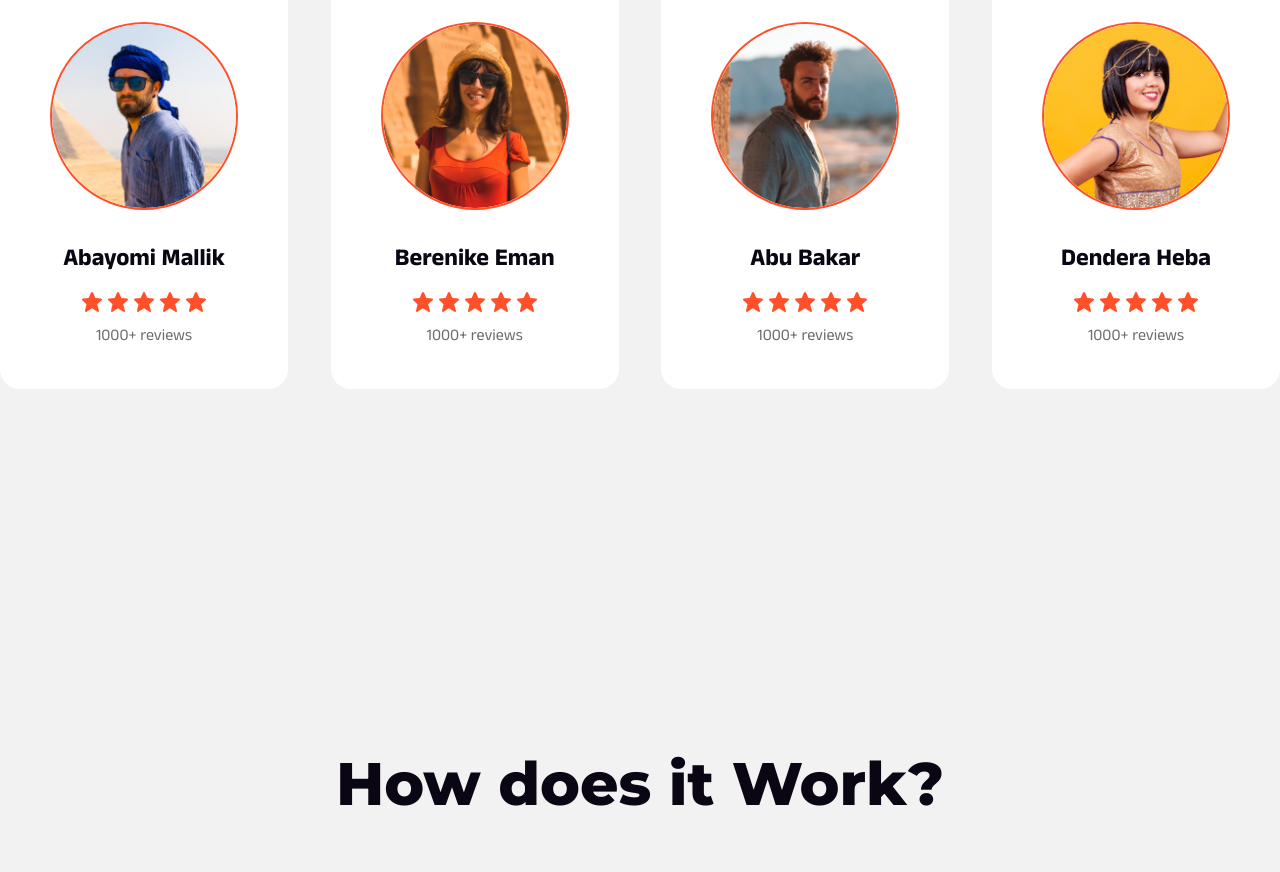
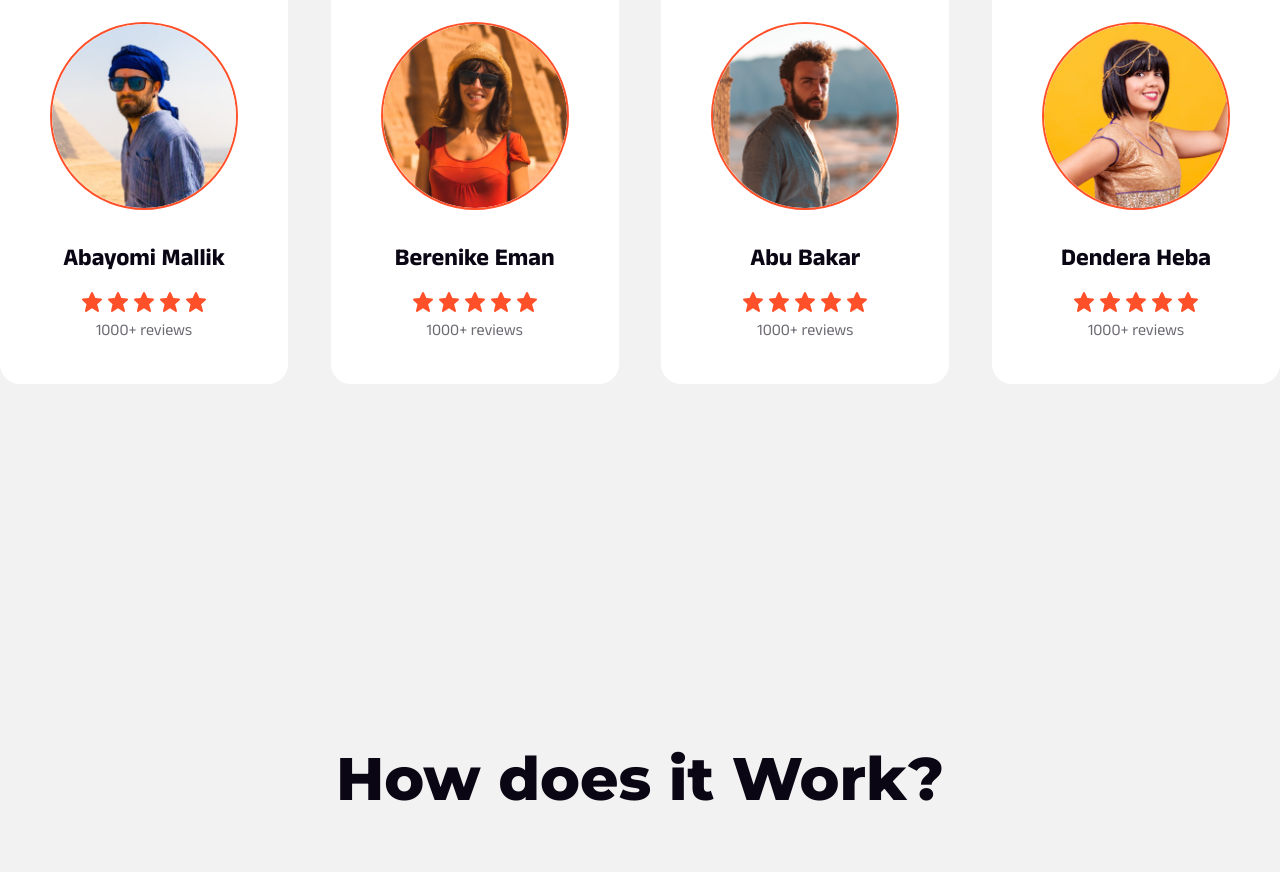
Before and after one commit to YaninaMatsiash/Egypt_Travel_Guide, a plain HTML site: page index.html in a window 1280 px wide. Shown: the part 1365-2237 px from the top of the page. Drawn offline with Linux system fonts and the light colour scheme; a web font is replaced by a local one.

Commit message:
add js data and block guide adjustment

```diff
--- a/css/style.css
+++ b/css/style.css
@@ -367,9 +367,17 @@ h1{
   padding: 40px 50px;
   margin-bottom: 190px;
 }
-.guides_item:hover{
+.guides_item:hover {
   background-color: #FF5029;
 }
+
+.guides_item:hover > .guides_name{
+  color: white;
+}
+.guides_item:hover > .guides_sub{
+  color: white;
+}
+
 .guides_name{
   font-family: 'Anek Telugu';
   font-style: normal;
@@ -398,11 +406,17 @@ h1{
 .item_star{
 display: flex;
 justify-content: center;
+padding-bottom: 10px;
 }
 .img_star{
-  width: 20px;
+  background: url(../img/star_or.svg) no-repeat; /* Путь к файлу с исходным рисунком  */
+  display: block; /*  Рисунок как блочный элемент */
+  width: 20px; /* Ширина рисунка */
+  height: 20px;
   margin-right: 6px;
-  padding-bottom: 10px;
+}
+.guides_item:hover > .item_star .img_star{
+  background: url(../img/star_w.svg) no-repeat;
 }
 .img_star:last-child{
   margin-right: 0;
@@ -694,6 +708,14 @@ footer{
 .contact_us{
   display: block;
 }
+.text_footer p{
+  font-family: 'Anek Telugu';
+  font-style: normal;
+  font-weight: 400;
+  font-size: 16px;
+  line-height: 28px;
+  color: rgba(255, 255, 255, 0.8);
+}
 .text_wrap{
   display: flex;
   align-items: center;
--- a/index.html
+++ b/index.html
@@ -6,7 +6,6 @@
 
         <link rel="stylesheet" href="css/style.css">
     </head>
-    <script>document.getElementById('davaToday').valueAsDate = new Date();</script>
     <body>
         <header>
             <div class="container">
@@ -79,11 +78,11 @@
                     <img src="img/ava_1.png" alt="img" class="ava">
                     <p class="guides_name">Abayomi Mallik</p>
                     <ul class="item_star">
-                            <li class="img_star"><img src="img/star_or.svg" alt="img" ></li>
-                            <li class="img_star"><img src="img/star_or.svg" alt="img"></li>
-                            <li class="img_star"><img src="img/star_or.svg" alt="img"></li>
-                            <li class="img_star"><img src="img/star_or.svg" alt="img"></li>
-                            <li class="img_star"><img src="img/star_or.svg" alt="img"></li>
+                        <li class="img_star"></li>
+                        <li class="img_star"></li>
+                        <li class="img_star"></li>
+                        <li class="img_star"></li>
+                        <li class="img_star"></li>
                     </ul>
                     <p class="guides_sub">1000+ reviews</p>
                 </div>
@@ -92,11 +91,11 @@
                     <img src="img/ava_2.png" alt="img" class="ava">
                     <p class="guides_name">Berenike Eman</p>
                     <ul class="item_star">
-                            <li class="img_star"><img src="img/star_or.svg" alt="img" ></li>
-                            <li class="img_star"><img src="img/star_or.svg" alt="img"></li>
-                            <li class="img_star"><img src="img/star_or.svg" alt="img"></li>
-                            <li class="img_star"><img src="img/star_or.svg" alt="img"></li>
-                            <li class="img_star"><img src="img/star_or.svg" alt="img"></li>
+                        <li class="img_star"></li>
+                        <li class="img_star"></li>
+                        <li class="img_star"></li>
+                        <li class="img_star"></li>
+                        <li class="img_star"></li>
                     </ul>
                     <p class="guides_sub">1000+ reviews</p>
                 </div>
@@ -105,11 +104,11 @@
                     <img src="img/ava_3.png" alt="img" class="ava">
                     <p class="guides_name">Abu Bakar</p>
                     <ul class="item_star">
-                            <li class="img_star"><img src="img/star_or.svg" alt="img" ></li>
-                            <li class="img_star"><img src="img/star_or.svg" alt="img"></li>
-                            <li class="img_star"><img src="img/star_or.svg" alt="img"></li>
-                            <li class="img_star"><img src="img/star_or.svg" alt="img"></li>
-                            <li class="img_star"><img src="img/star_or.svg" alt="img"></li>
+                        <li class="img_star"></li>
+                        <li class="img_star"></li>
+                        <li class="img_star"></li>
+                        <li class="img_star"></li>
+                        <li class="img_star"></li>
                     </ul>
                     <p class="guides_sub">1000+ reviews</p>
                 </div>
@@ -118,11 +117,11 @@
                     <img src="img/ava_4.png" alt="img" class="ava">
                     <p class="guides_name">Dendera Heba</p>
                     <ul class="item_star">
-                            <li class="img_star"><img src="img/star_or.svg" alt="img" ></li>
-                            <li class="img_star"><img src="img/star_or.svg" alt="img"></li>
-                            <li class="img_star"><img src="img/star_or.svg" alt="img"></li>
-                            <li class="img_star"><img src="img/star_or.svg" alt="img"></li>
-                            <li class="img_star"><img src="img/star_or.svg" alt="img"></li>
+                        <li class="img_star"></li>
+                        <li class="img_star"></li>
+                        <li class="img_star"></li>
+                        <li class="img_star"></li>
+                        <li class="img_star"></li>
                     </ul>
                     <p class="guides_sub">1000+ reviews</p>
                 </div>
@@ -226,11 +225,11 @@
                             <h4 class="caption_footer">Contact Us</h4>
                                 <div class="text_wrap">
                                     <img src="img/mail.svg" title="img" alt="img" class="icon">
-                                    <p class="text_footer">infomail@gmail.com</p>
+                                    <a href="#"><p class="text_footer">infomail@gmail.com</p></a>
                                 </div>
                                 <div class="text_wrap">
                                     <img src="img/map.svg" title="img" alt="img" class="icon">
-                                    <p class="text_footer">48 Street Road, Cairo</p>
+                                    <a href="#"><p class="text_footer">48 Street Road, Cairo</p></a>
                                 </div>
                             <ul class="social">
                                 <a href="#"><img src="img/f.svg" title="img" alt="img" class="social_icon"></a>
@@ -249,4 +248,5 @@
             </div>
         </footer>
     </body>
+    <script src="js/script.js"></script>
 </html>
--- /dev/null
+++ b/js/script.js
@@ -0,0 +1 @@
+<script>document.getElementById('davaToday').valueAsDate = new Date();</script>
```
Lines whose indentation alone changed are shown as unchanged.
